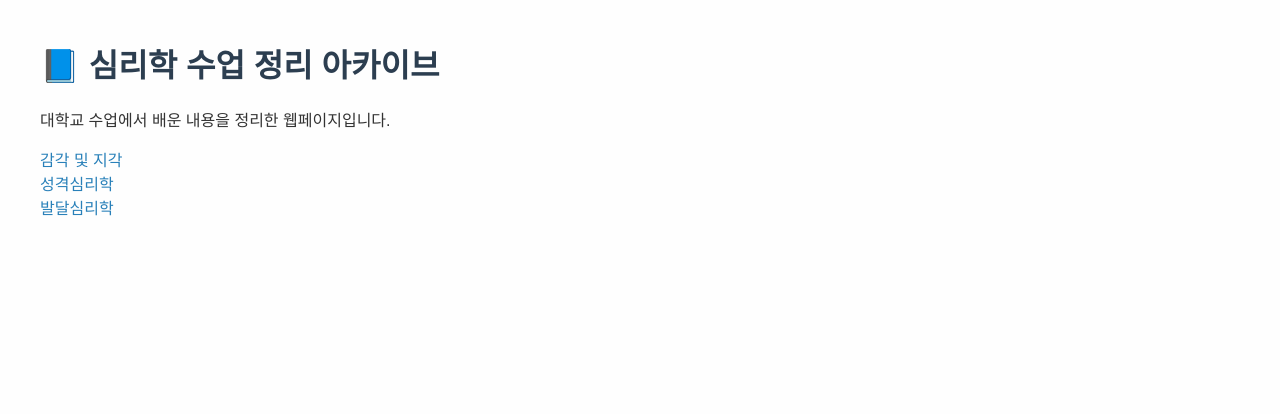
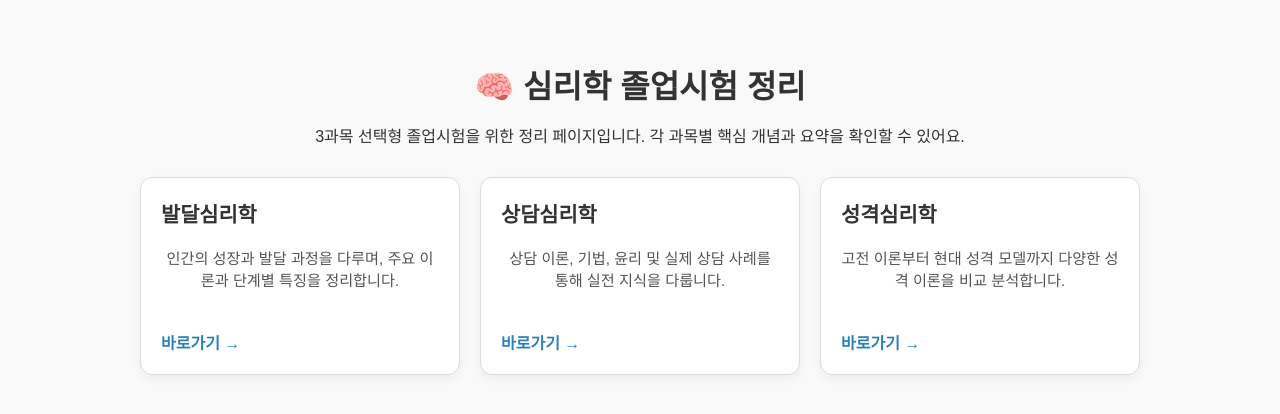
Before and after one commit to caixian26/psychology, a plain HTML site: page 심리학/index.html in a window 1280 px wide. Drawn offline with Linux system fonts and the light colour scheme.

Commit message:
Add files via upload

```diff
--- a/심리학/index.html
+++ b/심리학/index.html
@@ -1,22 +1,30 @@
 <!DOCTYPE html>
 <html lang="ko">
 <head>
-  <meta charset="UTF-8" />
-  <title>심리학 수업 정리</title>
-  <link rel="stylesheet" href="style.css" />
+  <meta charset="UTF-8">
+  <title>심리학 졸업시험 정리</title>
+  <link rel="stylesheet" href="style.css">
 </head>
 <body>
-  <header>
-    <h1>📘 심리학 수업 정리 아카이브</h1>
-    <p>대학교 수업에서 배운 내용을 정리한 웹페이지입니다.</p>
-  </header>
+  <h1>🧠 심리학 졸업시험 정리</h1>
+  <p>3과목 선택형 졸업시험을 위한 정리 페이지입니다. 각 과목별 핵심 개념과 요약을 확인할 수 있어요.</p>
 
-  <main>
-    <ul>
-      <li><a href="Sensation_Perception.html">감각 및 지각</a></li>
-      <li><a href="personality.html">성격심리학</a></li>
-      <li><a href="development.html">발달심리학</a></li>
-    </ul>
-  </main>
+  <div class="container">
+    <div class="card">
+      <h2>발달심리학</h2>
+      <p>인간의 성장과 발달 과정을 다루며, 주요 이론과 단계별 특징을 정리합니다.</p>
+      <a href="development.html">바로가기 →</a>
+    </div>
+    <div class="card">
+      <h2>상담심리학</h2>
+      <p>상담 이론, 기법, 윤리 및 실제 상담 사례를 통해 실전 지식을 다룹니다.</p>
+      <a href="Counseling.html">바로가기 →</a>
+    </div>
+    <div class="card">
+      <h2>성격심리학</h2>
+      <p>고전 이론부터 현대 성격 모델까지 다양한 성격 이론을 비교 분석합니다.</p>
+      <a href="Personality.html">바로가기 →</a>
+    </div>
+  </div>
 </body>
 </html>
--- a/심리학/style.css
+++ b/심리학/style.css
@@ -1,24 +1,58 @@
 body {
-    font-family: 'Noto Sans KR', sans-serif;
-    background-color: #fefefe;
-    margin: 40px;
-    color: #333;
-  }
+  font-family: 'Noto Sans KR', sans-serif;
+  background-color: #f9f9f9;
+  margin: 0;
+  padding: 40px 20px;
+  color: #333;
+}
 
-  h1, h2 {
-    color: #2c3e50;
-  }
+h1 {
+  text-align: center;
+  font-size: 2rem;
+  margin-bottom: 10px;
+}
 
-  a {
-    color: #2980b9;
-    text-decoration: none;
-  }
+p {
+  text-align: center;
+  font-size: 1rem;
+  margin-bottom: 30px;
+}
 
-  a:hover {
-    text-decoration: underline;
-  }
+.container {
+  max-width: 1000px;
+  margin: auto;
+  display: grid;
+  grid-template-columns: repeat(auto-fit, minmax(280px, 1fr));
+  gap: 20px;
+}
 
-  ul {
-    list-style: none;
-    padding: 0;
-  }
+.card {
+  border: 1px solid #ddd;
+  border-radius: 12px;
+  padding: 20px;
+  background-color: #fff;
+  box-shadow: 0 4px 10px rgba(0,0,0,0.05);
+  transition: transform 0.2s;
+}
+
+.card:hover {
+  transform: translateY(-5px);
+}
+
+.card h2 {
+  margin-top: 0;
+  font-size: 1.3rem;
+}
+
+.card p {
+  font-size: 0.95rem;
+  color: #555;
+}
+
+.card a {
+  display: inline-block;
+  margin-top: 10px;
+  color: #2980b9;
+  font-weight: bold;
+  text-decoration: none;
+}
```
Also changed, not shown: 심리학/Counseling.html (added, +6 -0 lines).
